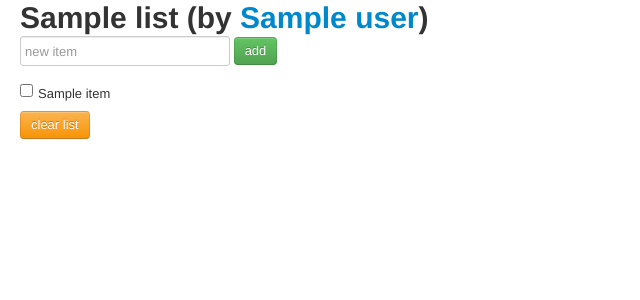
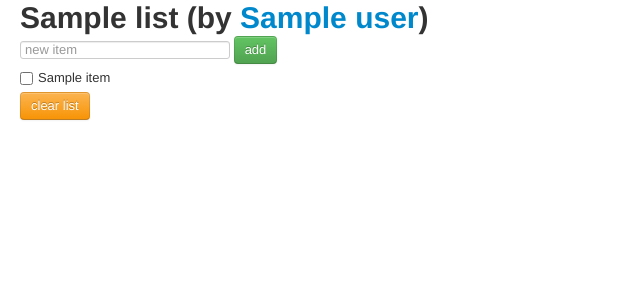
Before and after one commit to JamieHouston/writenow, a Django app: template lists/templates/list.html in a window 1280 px wide. Shown: the top 300 px of the page, without its empty margins (0-640 px from the left). Run offline with Django 3.2, Linux system fonts and the light colour scheme; the template is opened without the code that fills it: most values are stand-ins (such as "Sample title", 1, 10 or a date in 2020); some libraries are stand-ins or nearby versions.

Commit message:
fixing styles

```diff
--- a/lists/templates/base.html
+++ b/lists/templates/base.html
@@ -7,6 +7,7 @@
 <link href="http://ajax.googleapis.com/ajax/libs/jqueryui/1.8/themes/mint-choc/jquery-ui.css" rel="stylesheet"/>
 <link href="{{ STATIC_URL }}css/bootstrap.min.css" rel="stylesheet"/>
 <link href="{{ STATIC_URL }}css/bootstrap-responsive.min.css" rel="stylesheet"/>
+<link href="{{ STATIC_URL }}css/writenow.css" rel="stylesheet"/>
 <meta name="viewport" content="width=device-width, initial-scale=1, maximum-scale=1">
 <style>
 ul {
--- a/lists/templates/list.html
+++ b/lists/templates/list.html
@@ -1,11 +1,6 @@
 {% extends "base.html" %}
 {% block title %}{{ list }}{% endblock %}
 {% block header %}
-<style>
-	#items {margin-top:10px;}
-	#items label{line-height:25px;}
-	input {height:30px;}
-</style>
 <script>
 $(document).ready(function() {
 	$('#add_item').on('click', addItem);
```
Also changed, not shown: lists/templates/user.html (+4 -4 lines).
